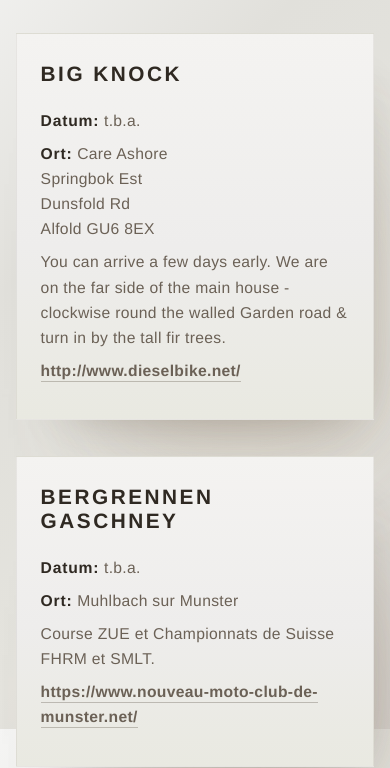
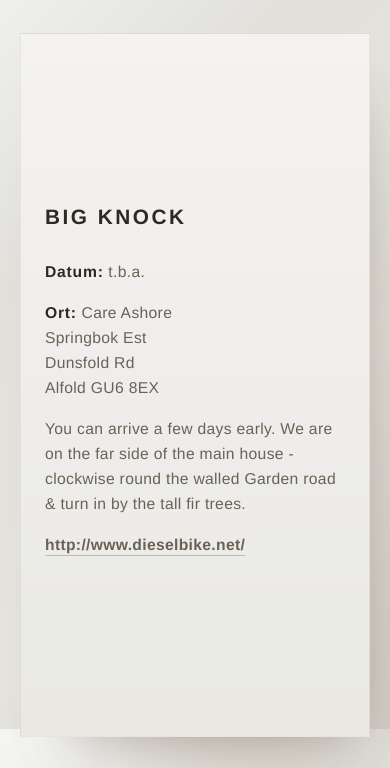
Before and after one commit to IFAKeV/PF, a plain HTML site: page index.html in a window 390 px wide. Shown: the part 115-883 px from the top of the page. Drawn offline with Linux system fonts and the light colour scheme.

Commit message:
Adjust mobile card layout

```diff
--- a/styles.css
+++ b/styles.css
@@ -121,7 +121,19 @@ h1 {
     letter-spacing: 0.28em;
   }
 
+  #cards-container {
+    width: 100%;
+    display: flex;
+    flex-direction: column;
+    align-items: stretch;
+    gap: 40px;
+  }
+
   .card {
-    padding: 28px 24px;
+    padding: 32px 24px;
+    min-height: calc(100vh - 140px);
+    display: flex;
+    flex-direction: column;
+    justify-content: center;
   }
 }
```
